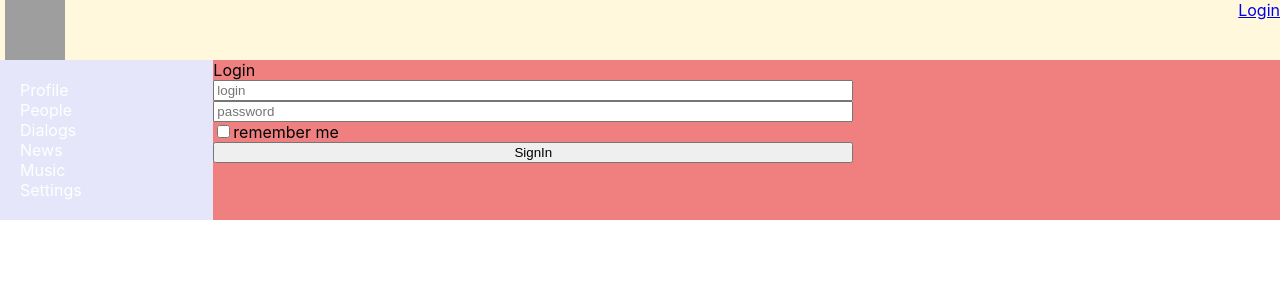
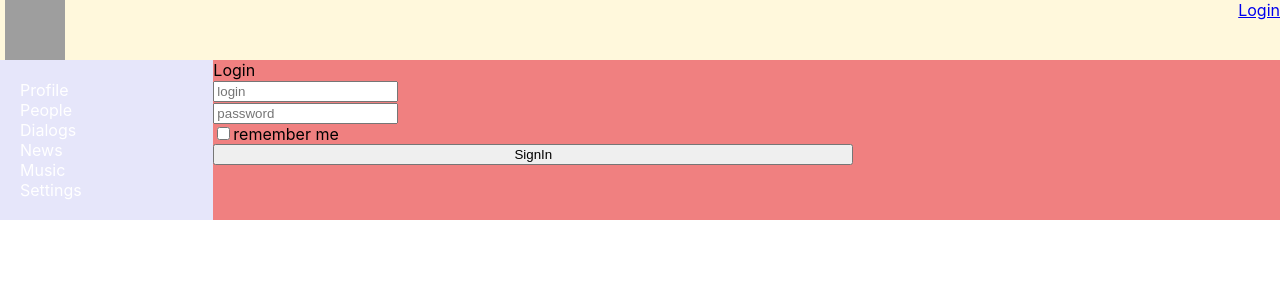
Before and after one commit to Yuliya14/socialNetwork, a React (Create React App) app in the folder my-app/: page /login in a window 1280 px wide. Shown: the top 300 px of the page. Built offline with nearby package versions, Linux system fonts and the light colour scheme; no server answers; grey boxes are pictures that could not be loaded.

Commit message:
add validation for reux-form

```diff
--- a/my-app/src/Components/Profile/Posts/PostsContainer.tsx
+++ b/my-app/src/Components/Profile/Posts/PostsContainer.tsx
@@ -1,5 +1,4 @@
-import React from "react";
-import {addPostAC, changePostTextAC, profilePageType} from "../../../redux/post-reducer";
+import {addPostAC, profilePageType} from "../../../redux/post-reducer";
 import Posts from "./Posts";
 import {connect} from "react-redux";
 import {storeType} from "../../../redux/redux-store";
--- /dev/null
+++ b/my-app/src/Components/common/Form.module.css
@@ -0,0 +1,7 @@
+.validatorForm.error textarea,
+.validatorForm.error input {
+    border: solid blue 3px;
+}
+.validatorForm.error span {
+    color: blue;
+}
--- /dev/null
+++ b/my-app/src/Components/common/Form.tsx
@@ -0,0 +1,23 @@
+import styles from "./Form.module.css";
+import React from "react";
+
+// @ts-ignore
+export const Textarea = ({input, meta, ...rest}) => {
+
+    const error = meta.touched && meta.error
+
+    return <div className={error ? styles.validatorForm + " " + styles.error : " "}>
+        <textarea {...input} {...rest}/>
+        {error && <span>{meta.error}</span>}
+    </div>
+}
+// @ts-ignore
+export const Input = ({input, meta, ...rest}) => {
+
+    const error = meta.touched && meta.error
+
+    return <div className={error ? styles.validatorForm + " " + styles.error : " "}>
+        <input {...input} {...rest}/>
+        {error && <span>{meta.error}</span>}
+    </div>
+}
--- a/my-app/src/redux/store.ts
+++ b/my-app/src/redux/store.ts
@@ -1,9 +1,9 @@
 import img1 from "../Img/ava_women_1.png";
 import img2 from "../Img/ava_men_1.jpg";
 import img3 from "../Img/ava_women_2.png";
-import postReducer, { addPostAC, changePostTextAC} from "./post-reducer";
-import messageReducer, {addMessageAC, changeMessageTextAC} from "./message-reducer";
-type actionsType = ReturnType<typeof addMessageAC> | ReturnType<typeof changeMessageTextAC> | ReturnType<typeof addPostAC> | ReturnType<typeof changePostTextAC>
+import { addPostAC} from "./post-reducer";
+import {addMessageAC} from "./message-reducer";
+type actionsType = ReturnType<typeof addMessageAC> | ReturnType<typeof addPostAC>
 
 type postsDataType = {
     id: number
--- a/my-app/src/reduxFormComponent/LoginForm/LoginForm.tsx
+++ b/my-app/src/reduxFormComponent/LoginForm/LoginForm.tsx
@@ -1,17 +1,20 @@
 import React from "react";
 import style from "./LoginForm.module.css"
 import {Field, InjectedFormProps, reduxForm} from "redux-form";
+import {Input} from "../../Components/common/Form";
+import {maxCountOfSymbols, required} from "../validator/ValidatorForm";
 
 export type LoginFormDataType = {
     login: string
     password: string
     rememberMe: boolean
 }
-
+const maxLoginSymbol = maxCountOfSymbols(20)
+const maxPasswordSymbol = maxCountOfSymbols(15)
 const LoginReduxForm: React.FC<InjectedFormProps<LoginFormDataType>> = (props: any) => {
     return <form className={style.form} onSubmit={props.handleSubmit}>
-        <Field component = {"input"} type={"text"} placeholder={"login"} name={"login"}/>
-        <Field component = {"input"} type={"text"} placeholder={"password"} name={"password"}/>
+        <Field component = {Input} validate = {[required, maxLoginSymbol]} type={"text"} placeholder={"login"} name={"login"}/>
+        <Field component = {Input} validate = {[required, maxPasswordSymbol]} type={"text"} placeholder={"password"} name={"password"}/>
         <div><Field component = {"input"} type={"checkbox"} name = {"rememberMe"}/><span>remember me</span></div>
         <button>SignIn</button>
     </form>
--- a/my-app/src/reduxFormComponent/MessageForm/MessageReduxForm.tsx
+++ b/my-app/src/reduxFormComponent/MessageForm/MessageReduxForm.tsx
@@ -1,12 +1,16 @@
 import {Field, InjectedFormProps, reduxForm} from "redux-form";
 import React from "react";
+import {required, maxCountOfSymbols} from "../validator/ValidatorForm";
+import {Textarea} from "../../Components/common/Form";
 
 export type MessageFormType = {
     message: string
 }
+const maxLength300 = maxCountOfSymbols(300)
+
 const MessageReduxForm: React.FC<InjectedFormProps<MessageFormType>> = (props: any) => {
     return <form onSubmit={props.handleSubmit}>
-        <Field component={"textarea"} placeholder={"Enter you message"} name={"message"}/>
+        <Field component={Textarea} validate = {[required, maxLength300]} placeholder={"Enter you message"} name={"message"}/>
         <button>Add message</button>
     </form>
 }
--- a/my-app/src/reduxFormComponent/PostForm/PostsForm.tsx
+++ b/my-app/src/reduxFormComponent/PostForm/PostsForm.tsx
@@ -1,15 +1,19 @@
 import React from "react";
 import {Field, InjectedFormProps, reduxForm} from "redux-form";
+import {Textarea} from "../../Components/common/Form";
+import {maxCountOfSymbols, required} from "../validator/ValidatorForm";
 
 
 export type PostsFormDataType = {
     post: string
 }
+const maxSymbol800 = maxCountOfSymbols(800)
+const PostsReduxForm: React.FC<InjectedFormProps<PostsFormDataType>> = (props: any) => {
 
-const PostsReduxForm: React.FC<InjectedFormProps<PostsFormDataType>> = (props: any) => {
+
     return <form onSubmit={props.handleSubmit}>
         <div>
-            <Field component = {"textarea"} placeholder={"Tell about you progress today"} name={"post"}/>
+            <Field component = {Textarea} validate = {[required, maxSymbol800]} placeholder={"Tell about you progress today"} name={"post"}/>
         </div>
         <button>Add post</button>
     </form>
--- /dev/null
+++ b/my-app/src/reduxFormComponent/validator/ValidatorForm.tsx
@@ -0,0 +1,10 @@
+import React from "react"
+
+export const required = (values: any) => {
+    if (values) return undefined
+    return "Field is required"
+}
+export const maxCountOfSymbols = (max: number) => (value: any) => {
+    if (value.length > max) return `Error! Max count of symbol is ${max}`
+    return undefined
+}
```
